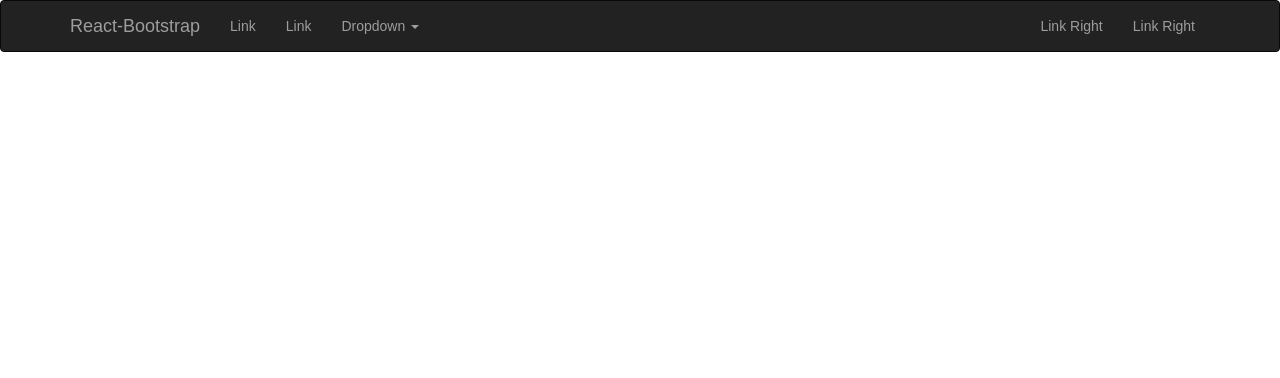
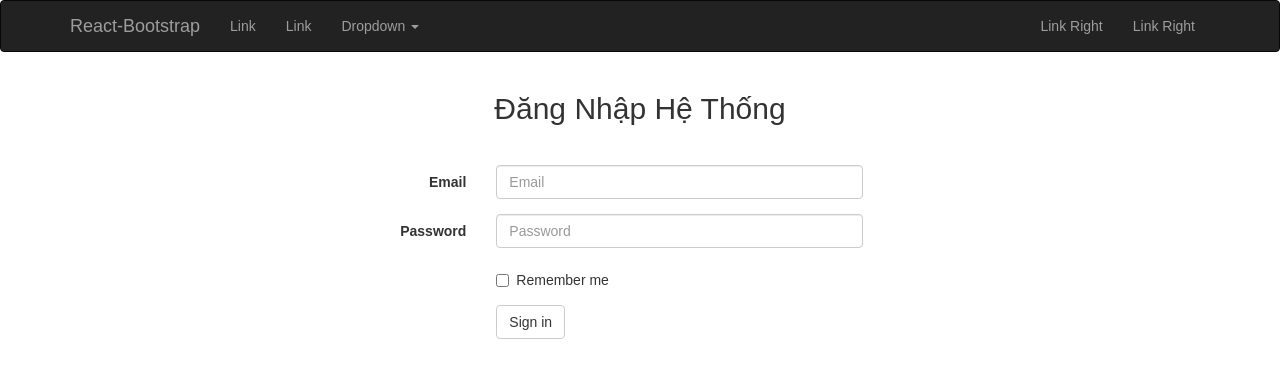
Before and after one commit to phongpham2909/My-ReactJS, a React (Create React App) app: page / in a window 1280 px wide. Shown: the top 378 px of the page. Built offline with nearby package versions, Linux system fonts and the light colour scheme.

Commit message:
Update File

```diff
--- a/src/App.js
+++ b/src/App.js
@@ -1,5 +1,6 @@
 import React, { Component } from 'react';
 import Header from './Header';
+import LoginForm from './LoginForm';
 import './App.css';
 
 class App extends Component {
@@ -7,6 +8,7 @@ class App extends Component {
     return (
       <div>
     <Header></Header>
+    <LoginForm></LoginForm>
     </div>
     );
   }
--- /dev/null
+++ b/src/Components/Styles/LoginForm.css
@@ -0,0 +1,18 @@
+.app-login-form
+{
+    margin-left: auto;
+    margin-right: auto;
+
+}
+@media (min-width: 992px)
+{
+    .app-login-form
+    {
+        width: 60%;
+    }
+}
+.text1
+{
+    text-align: center;
+    margin-bottom: 30px;
+}
--- /dev/null
+++ b/src/LoginForm.js
@@ -0,0 +1,67 @@
+import React, { Component } from 'react';
+import './Components/Styles/LoginForm.css';
+
+import {
+    Form,
+    FormGroup,
+    FormControl,
+    Col,
+    Checkbox,
+    Button,
+    ControlLabel,
+    Grid,
+    Row,
+} from "react-bootstrap";
+
+class LoginForm extends Component {
+    render() {
+        return (
+            <Grid>
+                <Row className="text1">
+                    <Col xs={12} md={12}>
+                    <h2> Đăng Nhập Hệ Thống </h2>
+                    </Col>
+                </Row>
+                <Form horizontal className="app-login-form">
+                    <Row className="show-grid">
+                            <Col xs={12} sm={10} md={10} lg={10}>
+                                <FormGroup controlId="formHorizontalEmail">
+                                    <Col componentClass={ControlLabel} sm={4}>
+                                        Email
+                                    </Col>
+                                    <Col sm={8}>
+                                        <FormControl type="email" placeholder="Email" />
+                                    </Col>
+                                </FormGroup>
+
+                                <FormGroup controlId="formHorizontalPassword">
+                                    <Col componentClass={ControlLabel} sm={4}>
+                                        Password
+                                    </Col>
+                                    <Col sm={8}>
+                                        <FormControl type="password" placeholder="Password" />
+                                    </Col>
+                                </FormGroup>
+
+                                <FormGroup>
+                                    <Col smOffset={4} sm={8}>
+                                        <Checkbox>Remember me</Checkbox>
+                                    </Col>
+                                </FormGroup>
+
+                                <FormGroup>
+                                    <Col smOffset={4} sm={8}>
+                                        <Button type="submit">Sign in</Button>
+                                    </Col>
+                                </FormGroup>
+
+                            </Col>
+                    </Row>
+                </Form>
+            </Grid>
+
+        );
+    }
+}
+
+export default LoginForm;
```
Also changed, not shown: public/index.html (+2 -22 lines).
